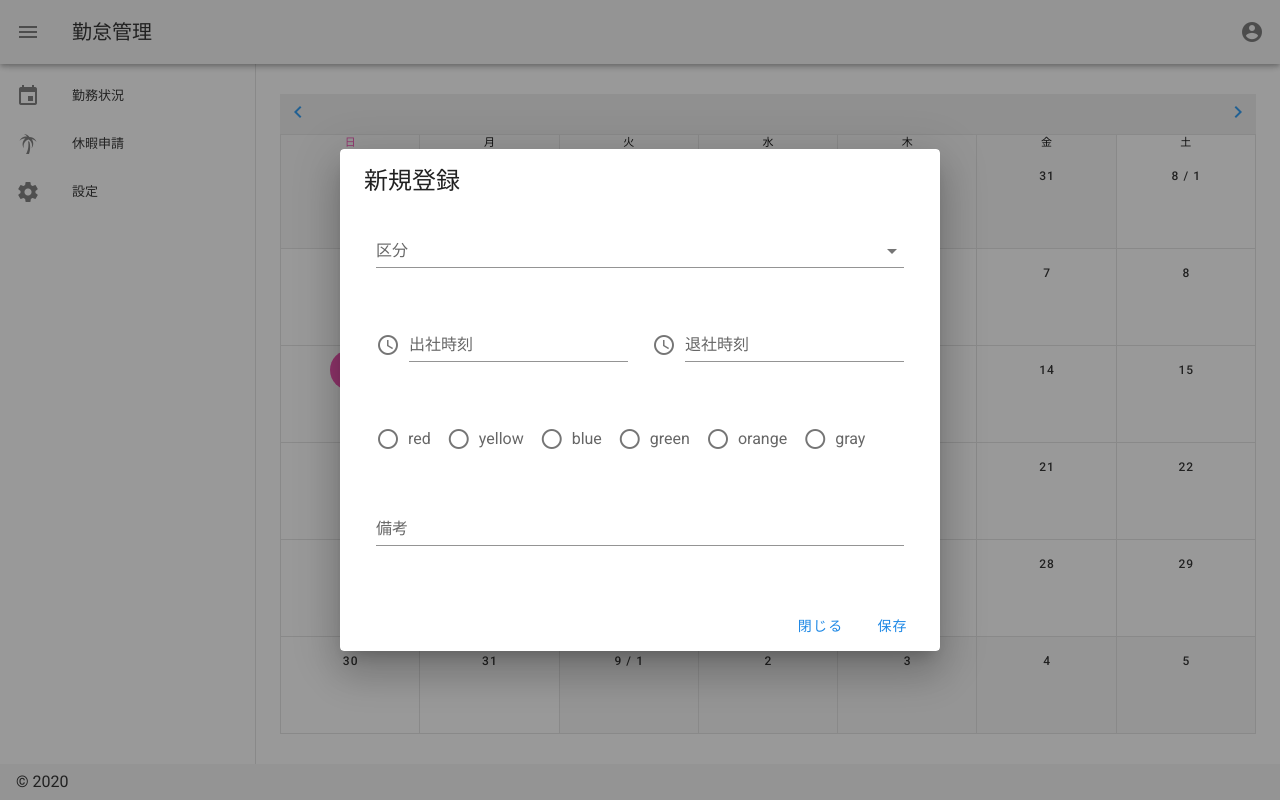
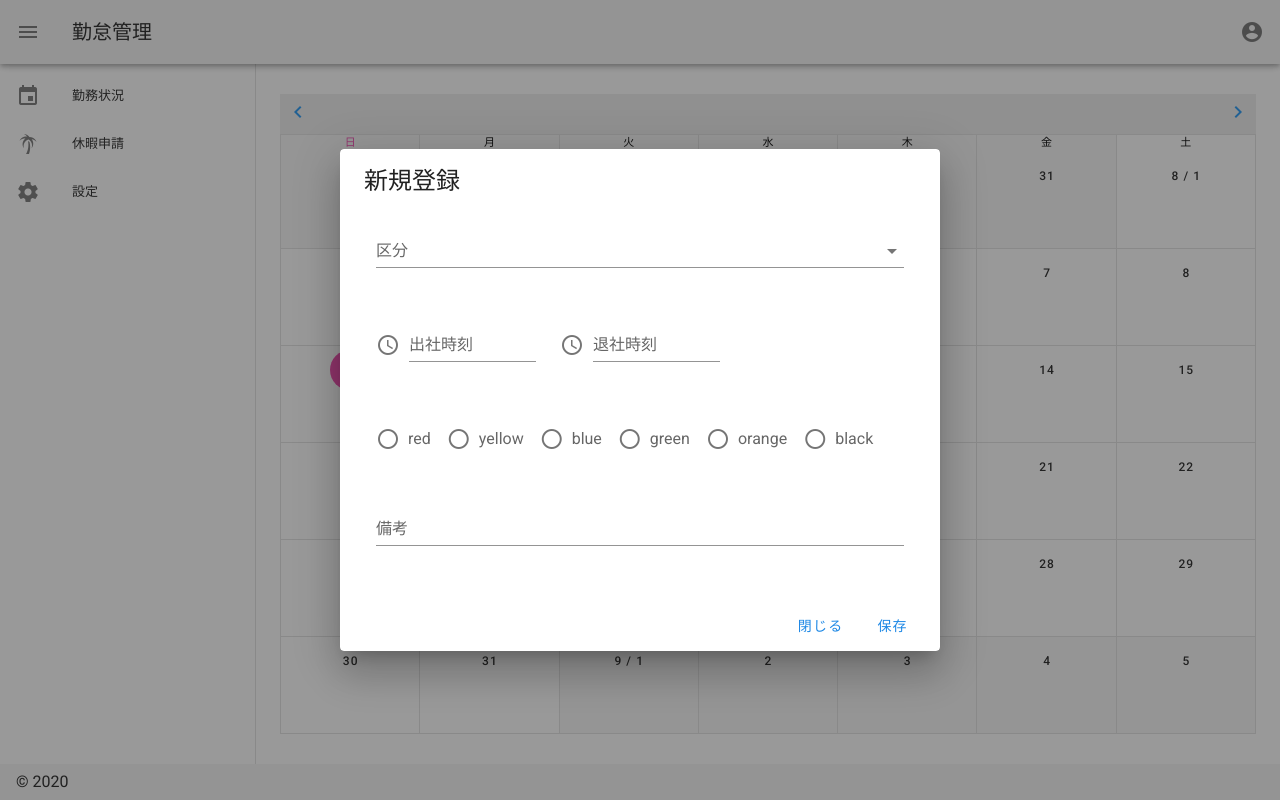
Before and after one commit to alice0de0sho/attendance, a Vue app: page /menu in a window 1280 px wide. Both pictures are taken after a click on the button "10". Built offline with nearby package versions, Linux system fonts and the light colour scheme.

Commit message:
[Update]休暇申請画面 通知バッチ実装

```diff
--- a/src/components/CreateComponent.vue
+++ b/src/components/CreateComponent.vue
@@ -11,14 +11,17 @@
 
             <v-row>
               <v-col cols="12" sm="12" md="12">
+                <v-select label="区分" :items="items" v-model="name" @change="autoInputTime"></v-select>
+              </v-col>
+              <!-- <v-col cols="6" sm="6" md="6">
                 <v-select
                   label="区分"
                   :items="items"
                   v-model="name"
                   @change="autoInputTime"
                 ></v-select>
-              </v-col>
-              <v-col cols="6" sm="6" md="6">
+              </v-col>-->
+              <v-col cols="4" sm="4" md="4">
                 <v-menu
                   ref="menu"
                   v-model="menuStart"
@@ -51,7 +54,7 @@
                 </v-menu>
               </v-col>
 
-              <v-col cols="6" sm="6" md="6">
+              <v-col cols="4" sm="4" md="4">
                 <v-menu
                   ref="menu2"
                   v-model="menuEnd"
@@ -90,7 +93,7 @@
                   <v-radio label="blue" color="blue" value="blue"></v-radio>
                   <v-radio label="green" color="green" value="green"></v-radio>
                   <v-radio label="orange" color="orange" value="orange"></v-radio>
-                  <v-radio label="gray" color="gray" value="gray"></v-radio>
+                  <v-radio label="black" color="black" value="black"></v-radio>
                 </v-radio-group>
               </v-col>
 
@@ -109,8 +112,7 @@
               dialog = false;
               resetScrollTop();
             "
-            >閉じる</v-btn
-          >
+          >閉じる</v-btn>
           <v-btn color="blue darken-1" text @click="save">保存</v-btn>
         </v-card-actions>
       </v-card>
--- a/src/components/PostSignInHeader.vue
+++ b/src/components/PostSignInHeader.vue
@@ -15,7 +15,18 @@
             <v-icon>mdi-palm-tree</v-icon>
           </v-list-item-action>
           <v-list-item-content>
-            <v-list-item-title>休暇申請</v-list-item-title>
+            <v-badge
+              color="red"
+              v-if="vacationItemsCount > 0"
+              :content="vacationItemsCount"
+              offset-x="20"
+              offset-y="17"
+            >
+              <v-list-item-title>休暇申請</v-list-item-title>
+            </v-badge>
+            <template v-else>
+              <v-list-item-title>休暇申請</v-list-item-title>
+            </template>
           </v-list-item-content>
         </v-list-item>
         <v-list-item link to="/setting">
@@ -53,10 +64,27 @@
 /**
  * サインイン後ヘッダーコンポーネント
  */
+import store from '../store';
+
 export default {
   name: 'header2',
   data: () => ({
     drawer: null,
   }),
+  computed: {
+    vacationItemsCount: function() {
+      return store.state.events.filter(function(item) {
+        if (item.name.indexOf('出社') !== 0) {
+          if (store.state.applyHolidayItems.length === 0) {
+            return true;
+          } else {
+            if (store.state.applyHolidayItems.some(applyItem => applyItem.date !== item.date)) {
+              return true;
+            }
+          }
+        }
+      }).length;
+    },
+  },
 };
 </script>
```
Also changed, not shown: src/components/VacationApplication.vue (+3 -5 lines).
